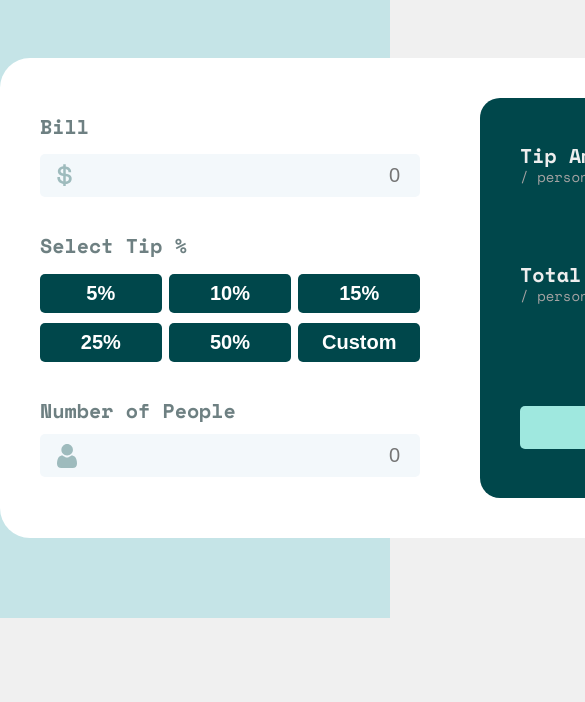
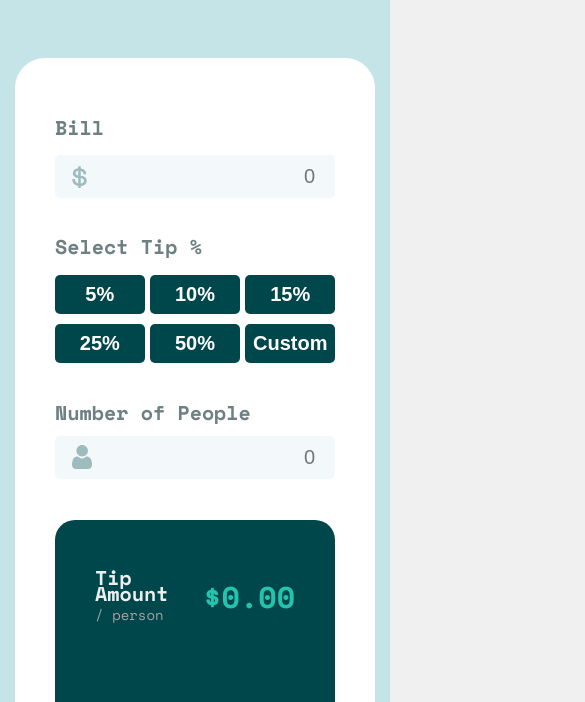
Before and after one commit to hoangduylq/tip_caculator_app, a website: page index.html in a window 390 px wide. Shown: the part 142-844 px from the top of the page, 585 px wide, since content can reach past the window. Drawn offline with nearby package versions, Linux system fonts and the light colour scheme.

Commit message:
add responsive

```diff
--- a/styles/scss/main.scss
+++ b/styles/scss/main.scss
@@ -120,7 +120,6 @@ body {
       justify-content: space-between;
 
       button {
-        width: 110px;
         flex: 0 0 33%;
         max-width: 32%;
         margin-top: 10px;
@@ -142,7 +141,6 @@ body {
 
       input {
         display: none;
-        width: 110px;
         flex: 0 0 33%;
         max-width: 32%;
         margin-top: 10px;
@@ -212,3 +210,5 @@ body {
     }
   }
 }
+
+@import './responsive.scss';
--- /dev/null
+++ b/styles/scss/responsive.scss
@@ -0,0 +1,42 @@
+@media (max-width: 940px) {
+  .calculator {
+    flex-direction: column;
+    justify-content: center;
+    height: 920px;
+    width: 480px;
+
+    &__input {
+      height: 400px;
+      margin-bottom: 20px;
+    }
+  }
+}
+
+@media (max-width: 480px) {
+  .calculator {
+    flex-direction: column;
+    justify-content: center;
+    height: 920px;
+    width: 360px;
+    max-width: 100%;
+
+    &__input {
+      height: 400px;
+      max-width: 100%;
+      margin-bottom: 20px;
+    }
+
+    &__input__tip__list {
+      max-width: 100%;
+    }
+
+    &__result {
+      max-width: 100%;
+
+      .amount-result,
+      .total-result {
+        font-size: 3rem;
+      }
+    }
+  }
+}
```
Also changed, not shown: styles/css/main.css, styles/css/responsive.css (added).
